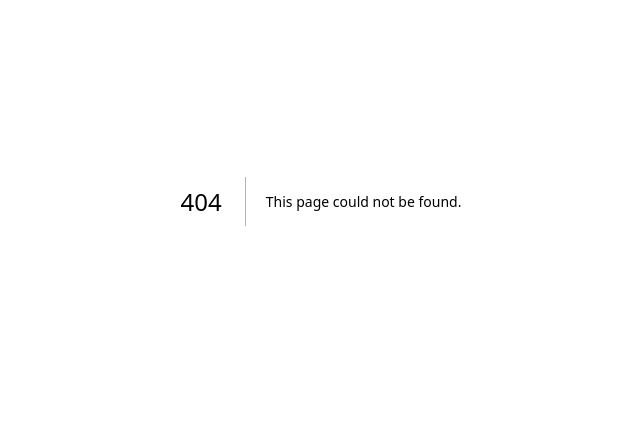
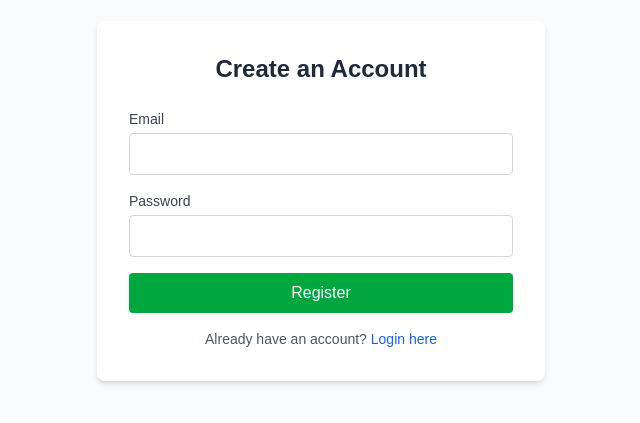
Before and after one commit to Murito-01/voca-app, a Next.js app: page /register in a window 1280 px wide. Before the commit this address had no page. Shown: the part 199-622 px from the top of the page, without its empty margins (319-959 px from the left). Built offline with nearby package versions, Linux system fonts and the light colour scheme; no server answers.

Commit message:
feat: implement user authentication flow with Supabase login and registration pages

```diff
--- a/package.json
+++ b/package.json
@@ -9,6 +9,7 @@
     "lint": "eslint"
   },
   "dependencies": {
+    "@supabase/ssr": "^0.10.2",
     "@supabase/supabase-js": "^2.104.1",
     "next": "16.2.4",
     "react": "19.2.4",
--- /dev/null
+++ b/src/app/login/page.tsx
@@ -0,0 +1,85 @@
+"use client";
+
+import { useState } from "react";
+import { supabase } from "@/lib/supabase";
+import { useRouter } from "next/navigation";
+import Link from "next/link";
+
+export default function LoginPage() {
+  const [email, setEmail] = useState("");
+  const [password, setPassword] = useState("");
+  const [error, setError] = useState<string | null>(null);
+  const [loading, setLoading] = useState(false);
+  const router = useRouter();
+
+  const handleLogin = async (e: React.FormEvent) => {
+    e.preventDefault();
+    setLoading(true);
+    setError(null);
+
+    const { error } = await supabase.auth.signInWithPassword({
+      email,
+      password,
+    });
+
+    if (error) {
+      setError(error.message);
+      setLoading(false);
+    } else {
+      router.push("/");
+    }
+  };
+
+  return (
+    <div className="flex min-h-screen items-center justify-center bg-gray-50 p-4">
+      <div className="w-full max-w-md bg-white p-8 rounded-lg shadow-md">
+        <h1 className="text-2xl font-bold mb-6 text-center text-gray-800">Login to Voca</h1>
+
+        {error && (
+          <div className="mb-4 p-3 bg-red-100 text-red-700 rounded text-sm">
+            {error}
+          </div>
+        )}
+
+        <form onSubmit={handleLogin} className="space-y-4">
+          <div>
+            <label className="block text-sm font-medium text-gray-700 mb-1">Email</label>
+            <input
+              type="email"
+              required
+              className="w-full px-3 py-2 border border-gray-300 rounded focus:outline-none focus:ring-2 focus:ring-blue-500 text-black"
+              value={email}
+              onChange={(e) => setEmail(e.target.value)}
+            />
+          </div>
+
+          <div>
+            <label className="block text-sm font-medium text-gray-700 mb-1">Password</label>
+            <input
+              type="password"
+              required
+              className="w-full px-3 py-2 border border-gray-300 rounded focus:outline-none focus:ring-2 focus:ring-blue-500 text-black"
+              value={password}
+              onChange={(e) => setPassword(e.target.value)}
+            />
+          </div>
+
+          <button
+            type="submit"
+            disabled={loading}
+            className="w-full bg-blue-600 text-white py-2 px-4 rounded hover:bg-blue-700 transition disabled:opacity-50"
+          >
+            {loading ? "Logging in..." : "Login"}
+          </button>
+        </form>
+
+        <p className="mt-4 text-center text-sm text-gray-600">
+          Don't have an account?{" "}
+          <Link href="/register" className="text-blue-600 hover:underline">
+            Register here
+          </Link>
+        </p>
+      </div>
+    </div>
+  );
+}
--- a/src/app/page.tsx
+++ b/src/app/page.tsx
@@ -9,12 +9,28 @@ export default function Home() {
           <p className="text-gray-500 text-base">Explore available surveys, submit responses, and earn rewards easily.</p>
         </div>
 
+        <div className="flex flex-col gap-3 w-full">
           <Link
             href="/surveys"
             className="px-6 py-3 bg-blue-600 text-white font-medium rounded-lg hover:bg-blue-700 transition-colors shadow-sm hover:shadow-md active:scale-95 w-full"
           >
             View Surveys
           </Link>
+
+          <Link
+            href="/login"
+            className="px-6 py-3 bg-white text-gray-700 font-medium rounded-lg border border-gray-200 hover:bg-gray-50 transition-colors shadow-sm hover:shadow-md active:scale-95 w-full"
+          >
+            Login
+          </Link>
+
+          <Link
+            href="/register"
+            className="px-6 py-3 bg-white text-gray-700 font-medium rounded-lg border border-gray-200 hover:bg-gray-50 transition-colors shadow-sm hover:shadow-md active:scale-95 w-full"
+          >
+            Register
+          </Link>
+        </div>
       </div>
     </main>
   );
--- /dev/null
+++ b/src/app/register/page.tsx
@@ -0,0 +1,93 @@
+"use client";
+
+import { useState } from "react";
+import { supabase } from "@/lib/supabase";
+import { useRouter } from "next/navigation";
+import Link from "next/link";
+
+export default function RegisterPage() {
+  const [email, setEmail] = useState("");
+  const [password, setPassword] = useState("");
+  const [error, setError] = useState<string | null>(null);
+  const [loading, setLoading] = useState(false);
+  const router = useRouter();
+
+  const handleRegister = async (e: React.FormEvent) => {
+    e.preventDefault();
+    setLoading(true);
+    setError(null);
+
+    // Sign up the user
+    const { data: authData, error: authError } = await supabase.auth.signUp({
+      email,
+      password,
+    });
+
+    if (authError) {
+      setError(authError.message);
+      setLoading(false);
+      return;
+    }
+
+    if (authData.user) {
+      // Success - The public.users insert is now handled by the DB trigger
+      router.push("/login");
+    }
+
+    setLoading(false);
+  };
+
+  return (
+    <div className="flex min-h-screen items-center justify-center bg-gray-50 p-4">
+      <div className="w-full max-w-md bg-white p-8 rounded-lg shadow-md">
+        <h1 className="text-2xl font-bold mb-6 text-center text-gray-800">Create an Account</h1>
+
+        {error && (
+          <div className="mb-4 p-3 bg-red-100 text-red-700 rounded text-sm">
+            {error}
+          </div>
+        )}
+
+        <form onSubmit={handleRegister} className="space-y-4">
+          <div>
+            <label className="block text-sm font-medium text-gray-700 mb-1">Email</label>
+            <input
+              type="email"
+              required
+              className="w-full px-3 py-2 border border-gray-300 rounded focus:outline-none focus:ring-2 focus:ring-blue-500 text-black"
+              value={email}
+              onChange={(e) => setEmail(e.target.value)}
+            />
+          </div>
+
+          <div>
+            <label className="block text-sm font-medium text-gray-700 mb-1">Password</label>
+            <input
+              type="password"
+              required
+              minLength={6}
+              className="w-full px-3 py-2 border border-gray-300 rounded focus:outline-none focus:ring-2 focus:ring-blue-500 text-black"
+              value={password}
+              onChange={(e) => setPassword(e.target.value)}
+            />
+          </div>
+
+          <button
+            type="submit"
+            disabled={loading}
+            className="w-full bg-green-600 text-white py-2 px-4 rounded hover:bg-green-700 transition disabled:opacity-50"
+          >
+            {loading ? "Registering..." : "Register"}
+          </button>
+        </form>
+
+        <p className="mt-4 text-center text-sm text-gray-600">
+          Already have an account?{" "}
+          <Link href="/login" className="text-blue-600 hover:underline">
+            Login here
+          </Link>
+        </p>
+      </div>
+    </div>
+  );
+}
--- /dev/null
+++ b/src/lib/supabase.ts
@@ -0,0 +1,14 @@
+import { createClient, SupabaseClient } from '@supabase/supabase-js';
+
+const supabaseUrl = process.env.NEXT_PUBLIC_SUPABASE_URL || '';
+const supabaseAnonKey = process.env.NEXT_PUBLIC_SUPABASE_ANON_KEY || '';
+
+if (!supabaseUrl || !supabaseAnonKey) {
+  throw new Error('Missing Supabase environment variables');
+}
+
+const globalForSupabase = global as unknown as { supabase: SupabaseClient };
+
+export const supabase = globalForSupabase.supabase || createClient(supabaseUrl, supabaseAnonKey);
+
+if (process.env.NODE_ENV !== 'production') globalForSupabase.supabase = supabase;
```
Also changed, not shown: 1 other file (tests, documents, lock files or other folders). Lines whose indentation alone changed are shown as unchanged.
